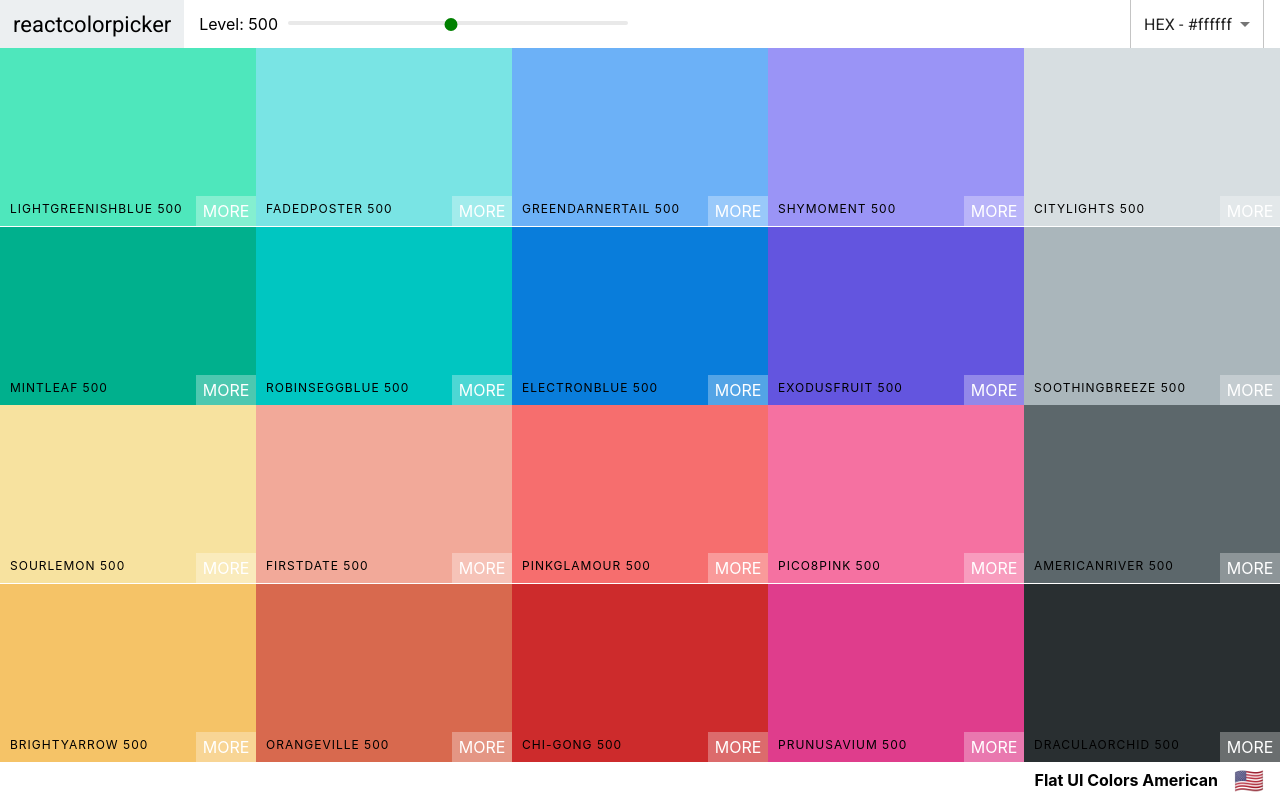
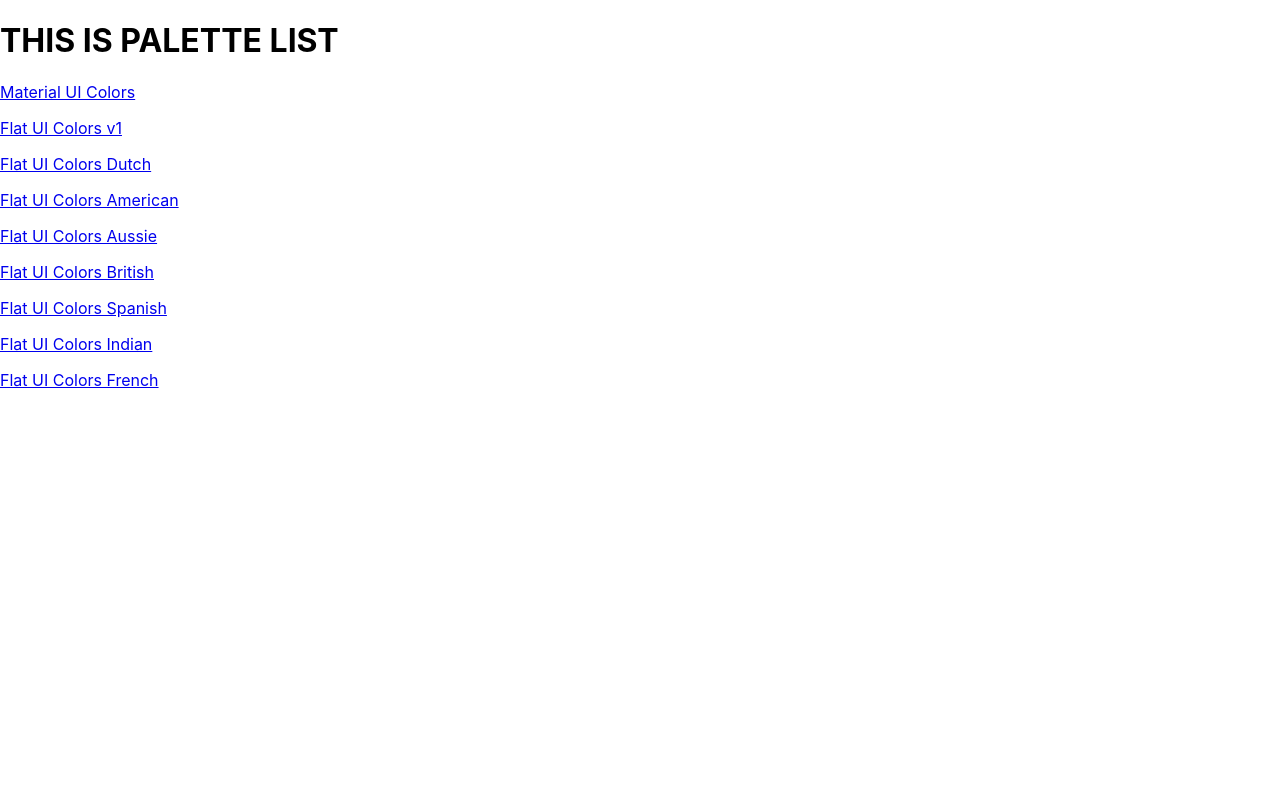
Before and after one commit to andyjsoloman/color-palette-project, a React (Create React App) app: page / in a window 1280 px wide. Built offline with nearby package versions, Linux system fonts and the light colour scheme.

Commit message:
implement react router

```diff
--- a/package.json
+++ b/package.json
@@ -15,6 +15,7 @@
     "react": "^17.0.2",
     "react-copy-to-clipboard": "^5.0.4",
     "react-dom": "^17.0.2",
+    "react-router-dom": "^6.2.1",
     "react-scripts": "5.0.0",
     "web-vitals": "^2.1.4"
   },
--- a/src/App.js
+++ b/src/App.js
@@ -1,13 +1,15 @@
 import Palette from "./Palette";
-import seedColors from "./SeedColors";
-import { generatePalette } from './colorHelpers';
+import PaletteList from "./PaletteList";
+import { Route, Routes } from 'react-router-dom';
+
 
 function App() {
-  console.log(generatePalette(seedColors[4]));
+
   return (
-    <div className="App">
-      <Palette palette={generatePalette(seedColors[3])} />
-    </div>
+    <Routes>
+      <Route path="/" element={<PaletteList />} />
+      <Route path="/palette/:paletteId" element={<Palette />} />
+    </Routes>
   );
 }
 
--- a/src/Navbar.js
+++ b/src/Navbar.js
@@ -7,13 +7,14 @@
 import Snackbar from '@mui/material/Snackbar';
 import IconButton from '@mui/material/IconButton';
 import CloseIcon from '@mui/icons-material/Close';
+import { Link } from 'react-router-dom';
 import SnackbarContent from '@mui/material/SnackbarContent';
 
 function Navbar(props) {
     const { level, changeLevel, handleChange, format, snackbar, snackToggle } = props;
     return <header className='Navbar'>
         <div className='logo'>
-            <a href='/'>reactcolorpicker</a>
+            <Link to="/">reactcolorpicker</Link>
 
         </div>
         <div className='slider-container'>
--- a/src/Palette.js
+++ b/src/Palette.js
@@ -1,15 +1,27 @@
 import React, { useState } from 'react';
+import { useParams } from 'react-router-dom';
 import ColorBox from './ColorBox';
 import Navbar from './Navbar'
 import './Palette.css';
+import seedColors from "./SeedColors";
+import { generatePalette } from './colorHelpers';
 
 
-function Palette(props) {
-    const { palette } = props;
+
+
+function Palette() {
+    const { paletteId } = useParams();
+    const findPalette = (id) => {
+        return seedColors.find(function (palette) {
+            return palette.id === id;
+        });
+    };
+    const palette = generatePalette(findPalette(paletteId));
+
     const [level, setLevel] = useState(500);
     const [format, setFormat] = useState('hex');
     const [snackbar, setSnackbar] = useState(false);
-    const colorBoxes = props.palette.colors[level].map(color => (<ColorBox background={color[format]} name={color.name} key={color.id} />));
+    const colorBoxes = palette.colors[level].map(color => (<ColorBox background={color[format]} name={color.name} key={color.id} />));
     const changeLevel = newLevel => {
         setLevel(newLevel);
     };
--- /dev/null
+++ b/src/PaletteList.js
@@ -0,0 +1,15 @@
+import React from 'react';
+import { Link } from 'react-router-dom';
+import seedColors from './SeedColors';
+
+function PaletteList() {
+
+    return <div>
+        <h1>THIS IS PALETTE LIST</h1>
+
+        {seedColors.map(palette => (
+            <p><Link to={`/palette/${palette.id}`}>{palette.paletteName}</Link></p>))}
+    </div>;
+}
+
+export default PaletteList;
--- a/src/index.js
+++ b/src/index.js
@@ -1,12 +1,15 @@
 import React from 'react';
 import ReactDOM from 'react-dom';
 import './index.css';
+import { BrowserRouter, Routes, Route } from 'react-router-dom';
 import App from './App';
 import reportWebVitals from './reportWebVitals';
 
 ReactDOM.render(
   <React.StrictMode>
-    <App />
+    <BrowserRouter>
+      <App />
+    </BrowserRouter>
   </React.StrictMode>,
   document.getElementById('root')
 );
```
Also changed, not shown: 1 other file (tests, documents, lock files or other folders).
